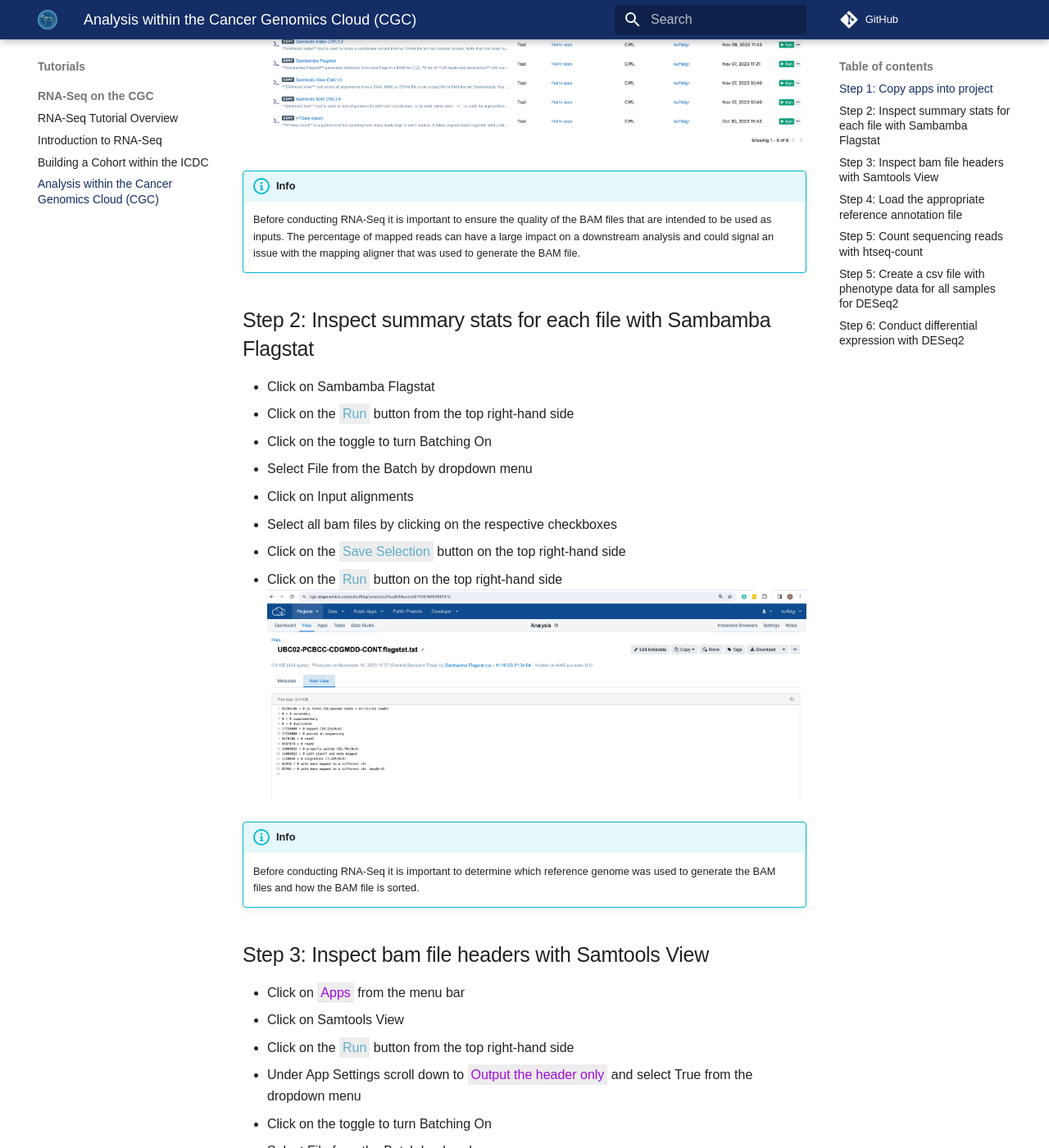
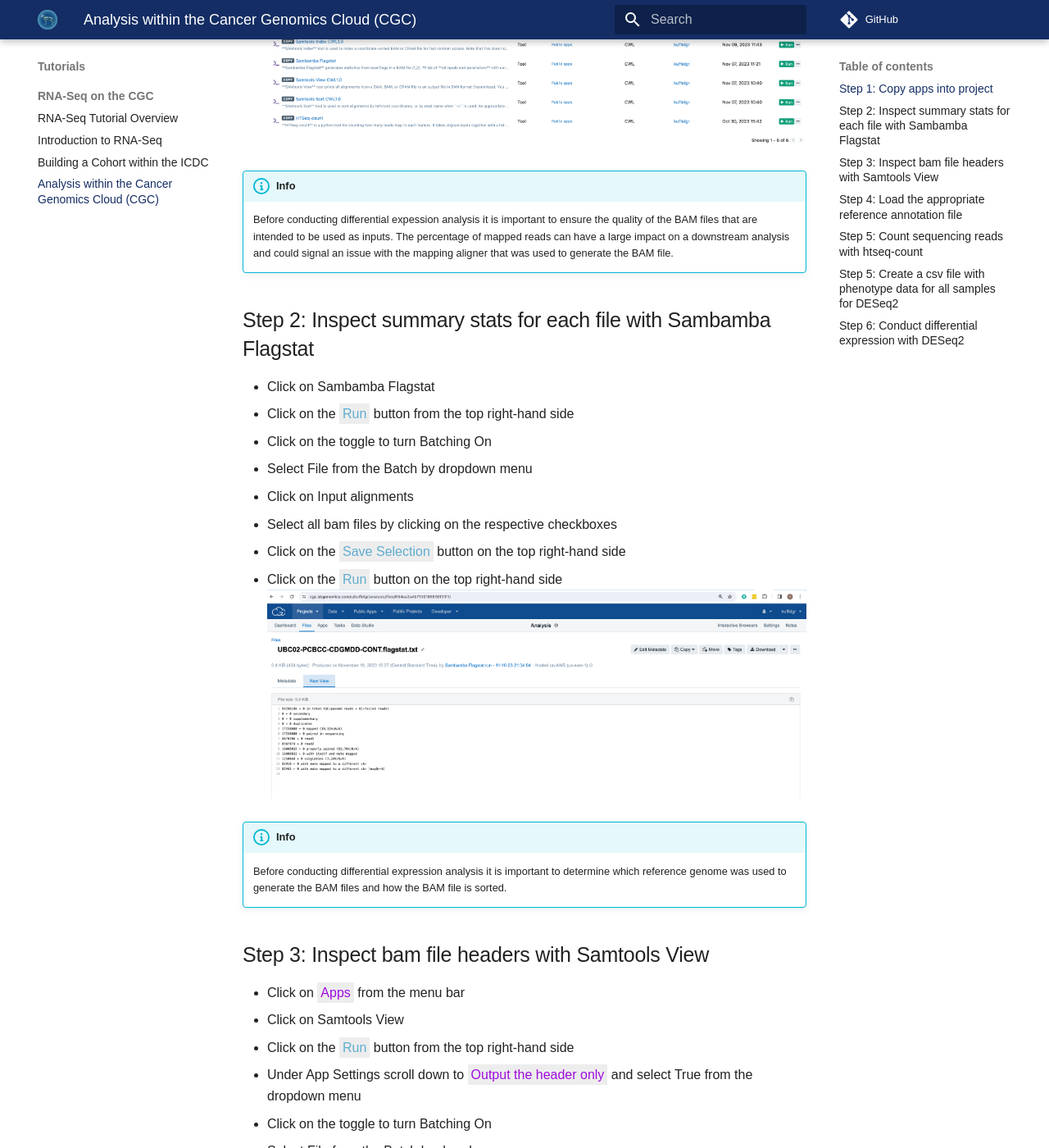
Before and after one commit to CBIIT/icdc-bioinformatics, an MkDocs documentation site: the page built from docs/Tutorials/RNA-Seq-on-CGC/rna_seq_04.md, in a window 1280 px wide and 1400 px high, scrolled down 1149 px. Shown: the whole window at 82% size. Built offline with MkDocs 1.6.1 and Material for MkDocs 9.7.7, drawn with Linux system fonts in a browser that asks for light colours; some web fonts are replaced; comment, search, counter and statistics services are not loaded; some of the changed text lies outside the part shown.

Commit message:
Update text for pages

```diff
--- a/docs/Tutorials/RNA-Seq-on-CGC/rna_seq_04.md
+++ b/docs/Tutorials/RNA-Seq-on-CGC/rna_seq_04.md
@@ -29,7 +29,7 @@
 ![Tools loaded](./rna-seq-images/cgc-apps-loaded.png "Tools loaded")
 
 !!! info
-    Before conducting RNA-Seq it is important to ensure the quality of the BAM files that are intended to be used as inputs. The percentage of mapped reads can have a large impact on a downstream analysis and could signal an issue with the mapping aligner that was used to generate the BAM file.
+    Before conducting differential expession analysis it is important to ensure the quality of the BAM files that are intended to be used as inputs. The percentage of mapped reads can have a large impact on a downstream analysis and could signal an issue with the mapping aligner that was used to generate the BAM file.
 ## Step 2: Inspect summary stats for each file with Sambamba Flagstat
 * Click on Sambamba Flagstat
 * Click on the <span class="highlight_button">Run</span> button from the top right-hand side
@@ -42,7 +42,7 @@
 ![Samtools Flagstat](./rna-seq-images/cgc-flagstat-results.png "Samtools Flagstat")
 
 !!! info
-    Before conducting RNA-Seq it is important to determine which reference genome was used to generate the BAM files and how the BAM file is sorted.
+    Before conducting differential expression analysis it is important to determine which reference genome was used to generate the BAM files and how the BAM file is sorted.
 ## Step 3: Inspect bam file headers with Samtools View
 * Click on <span class="highlight_text">Apps</span> from the menu bar
 * Click on Samtools View
@@ -81,7 +81,7 @@
 ![HTSeq-count](./rna-seq-images/cgc-htseq-results.png "HTSeq-count")
 
 !!! info
-    Before conducting differential expression a file must be derived to tell DESeq2 how the samples relate to one another. For this tutorial, we can easily generate this file using our exported file manifest from the ICDC.
+    Before conducting differential expression analysis a file must be derived to tell DESeq2 how the samples relate to one another. For this tutorial, we can easily generate this file using our exported file manifest from the ICDC.
 ## Step 5: Create a csv file with phenotype data for all samples for DESeq2
 
 * Click on <span class="highlight_text">Files</span> from the menu bar
```
